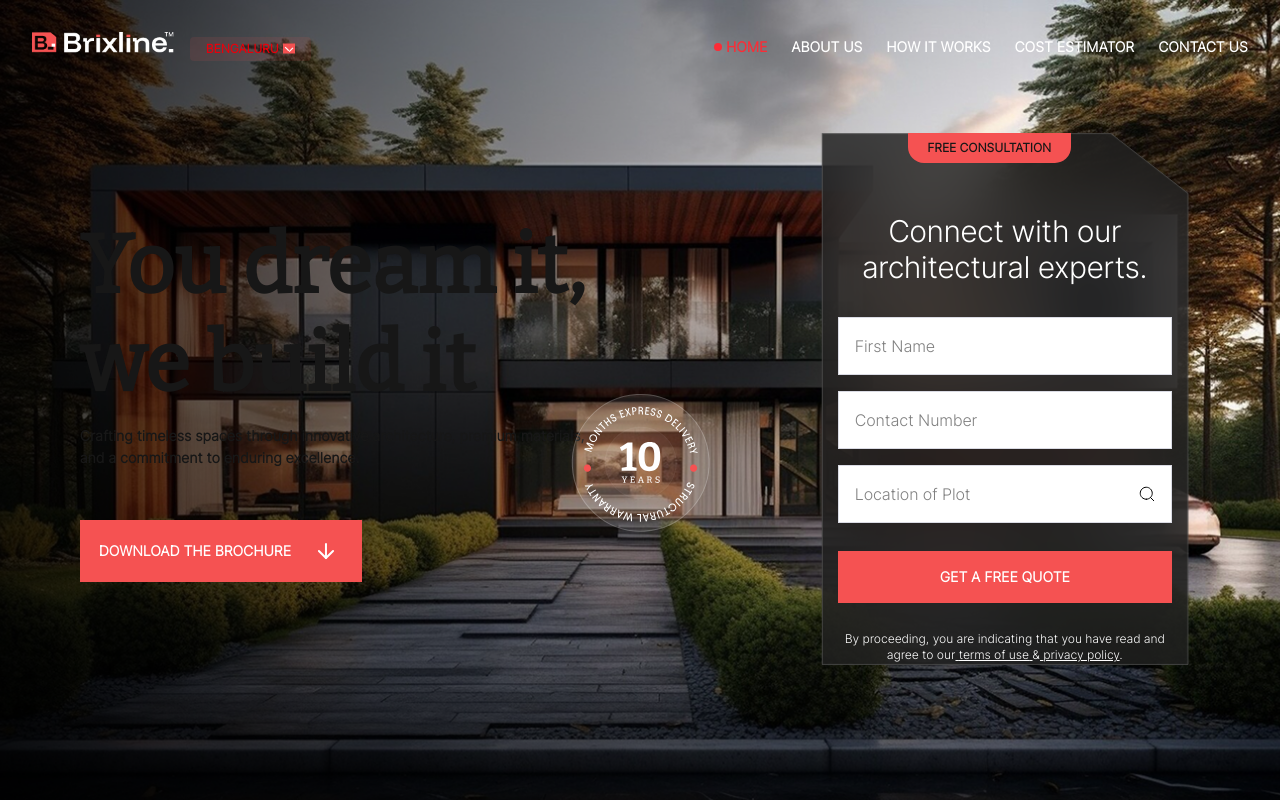
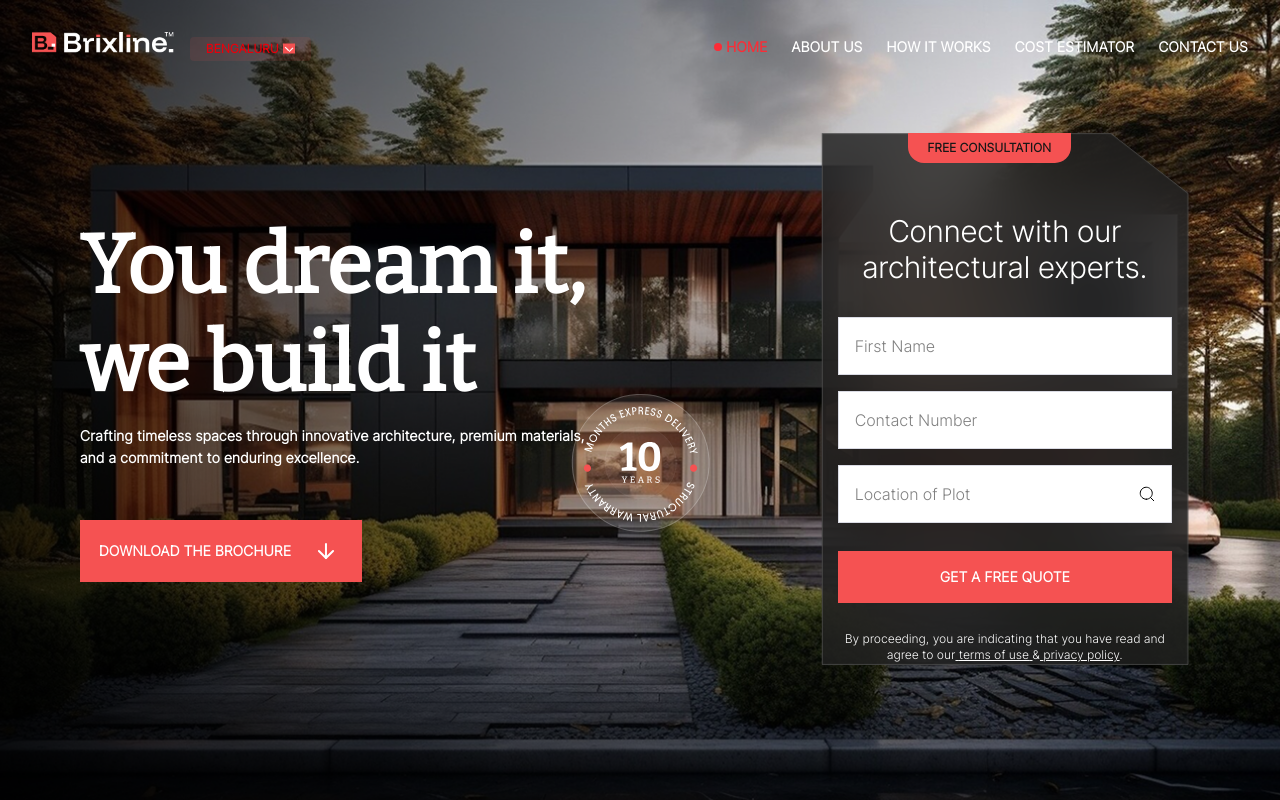
Before and after one commit to Pravu-lab/Brixline, a Next.js app: page / in a window 1280 px wide. Shown: the top 800 px of the page. Built offline with nearby package versions, Linux system fonts and the light colour scheme.

Commit message:
Add fixes

```diff
--- a/src/Components/Hero.tsx
+++ b/src/Components/Hero.tsx
@@ -217,12 +217,12 @@ const Hero = () => {
         <div className="flex flex-col items-start justify-center w-fit">
           {/* Desktop Content */}
           <div className="hidden sm:block">
-            <MainTitle className="leading-[100%] text-left">
+            <MainTitle className="leading-[100%] text-left text-white">
               You dream it,
               <br />
               we build it
             </MainTitle>
-            <Description className="text-[18px] leading-[160%] mt-[11px] text-left">
+            <Description className="text-[18px] leading-[160%] mt-[11px] text-left text-white">
               Crafting timeless spaces through innovative architecture, premium
               materials,
               <br />
@@ -233,12 +233,12 @@ const Hero = () => {
           {/* Mobile Content */}
           <div className=" sm:hidden flex">
             <div className="flex-1">
-              <MainTitle className="leading-[100%] text-left tracking-[-0.02em]">
+              <MainTitle className="leading-[100%] text-left tracking-[-0.02em] text-white">
                 You dream it,
                 <br />
                 we build it
               </MainTitle>
-              <Description className="text-xs sm:text-[18px] leading-[160%] mt-[11px] text-left">
+              <Description className="text-xs sm:text-[18px] leading-[160%] mt-[11px] text-left text-white">
                 Crafting timeless spaces through innovative architecture,
                 premium materials, and a commitment to enduring excellence.
               </Description>
```
